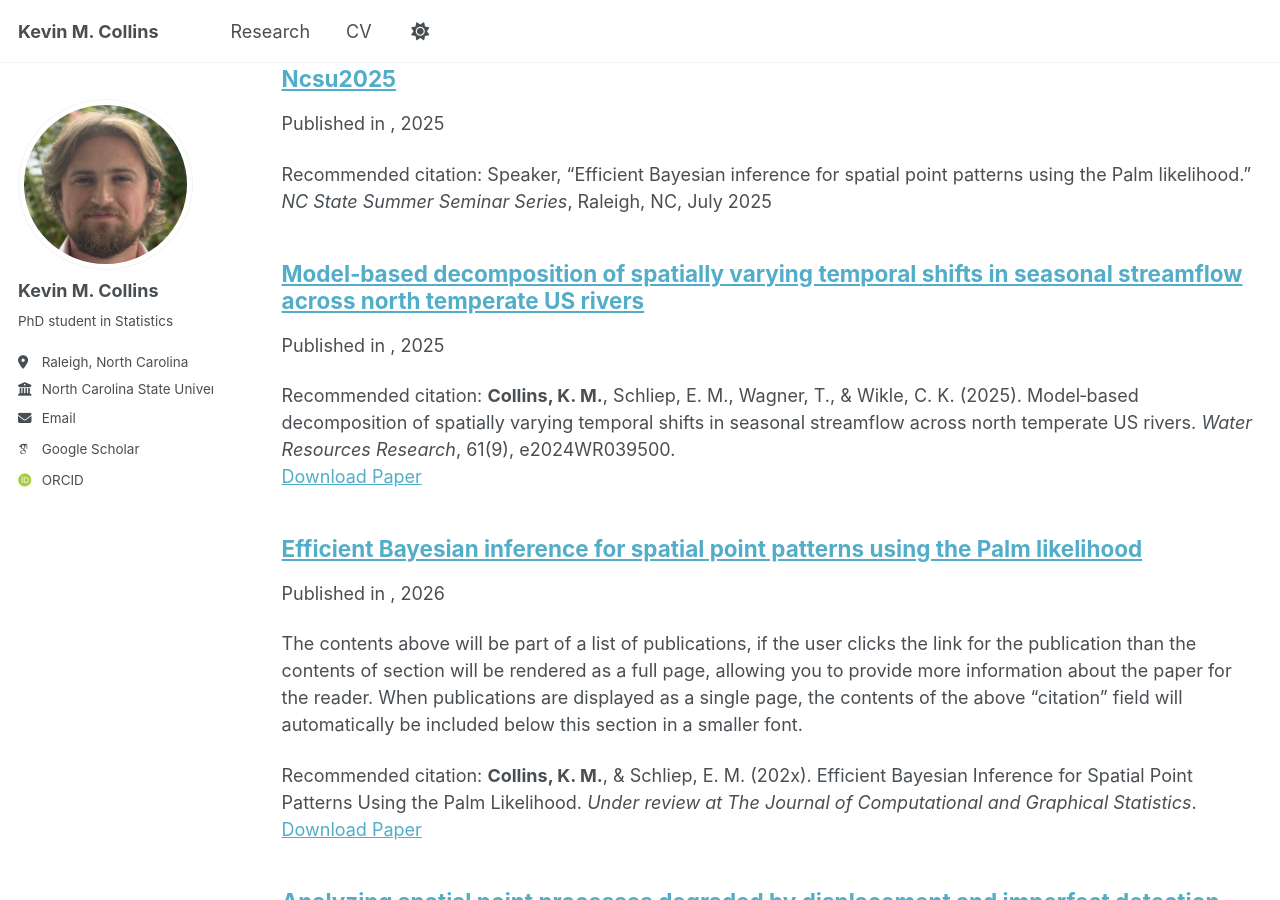
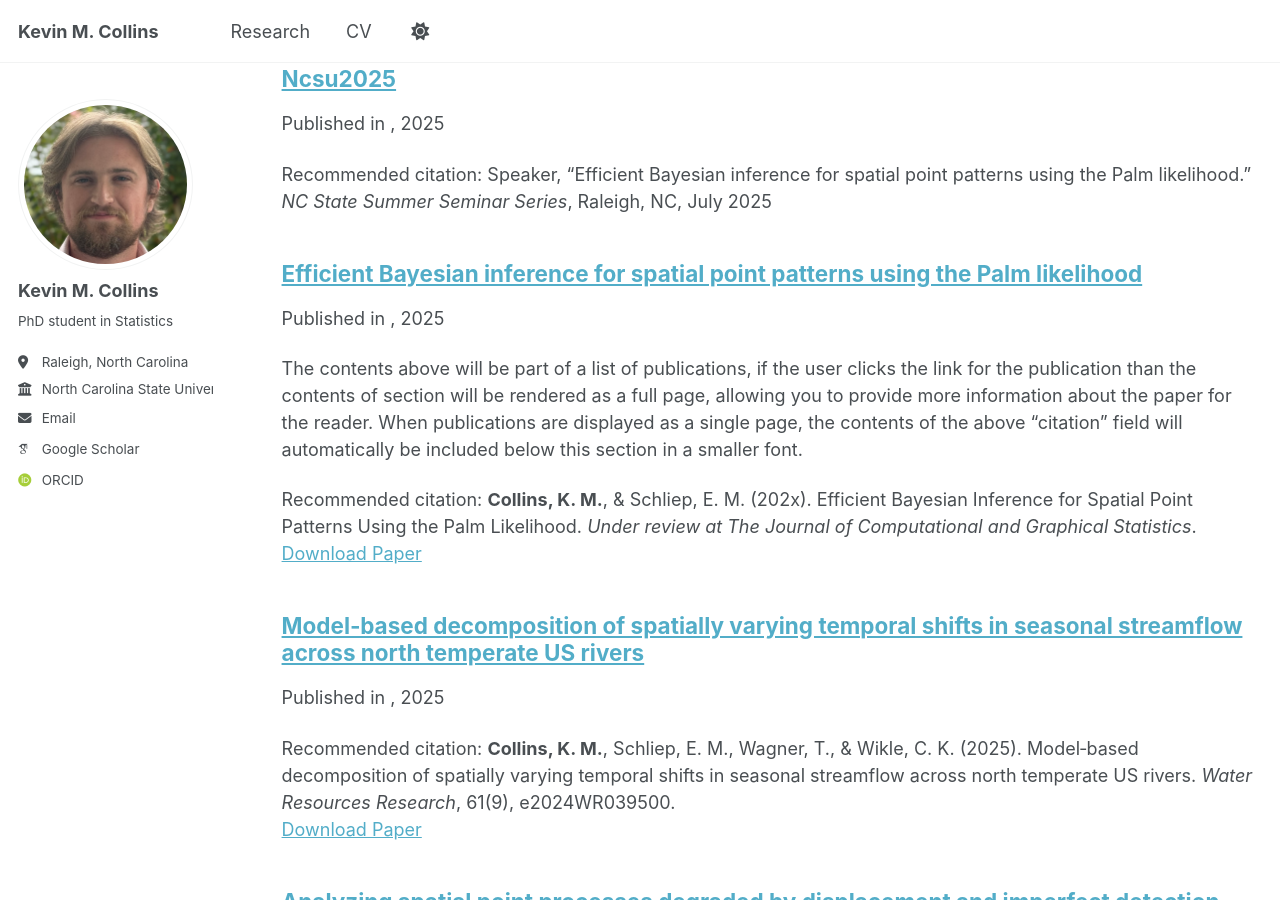
Before and after one commit to kecollins/kecollins.github.io, a Jekyll site: the page built from _pages/collection-archive.html, in a window 1280 px wide and 900 px high, scrolled down 1441 px. Built offline with Jekyll 4.4.1, drawn with Linux system fonts in a browser that asks for light colours; some web fonts are replaced; a script that is not in the unit is left out.

Commit message:
Update 202x-JCGS.md

```diff
--- a/_publications/202x-JCGS.md
+++ b/_publications/202x-JCGS.md
@@ -4,5 +4,6 @@ collection: publications
 paperurl: 'https://arxiv.org/abs/2507.17065'
 citation: '<strong>Collins, K. M.</strong>, & Schliep, E. M. (202x). Efficient Bayesian Inference for Spatial Point Patterns Using the Palm Likelihood. <em>Under review at The Journal of Computational and Graphical Statistics</em>.'
 status: 'under-review'
+date: 2025-07-21
 ---
 The contents above will be part of a list of publications, if the user clicks the link for the publication than the contents of section will be rendered as a full page, allowing you to provide more information about the paper for the reader. When publications are displayed as a single page, the contents of the above "citation" field will automatically be included below this section in a smaller font.
```
